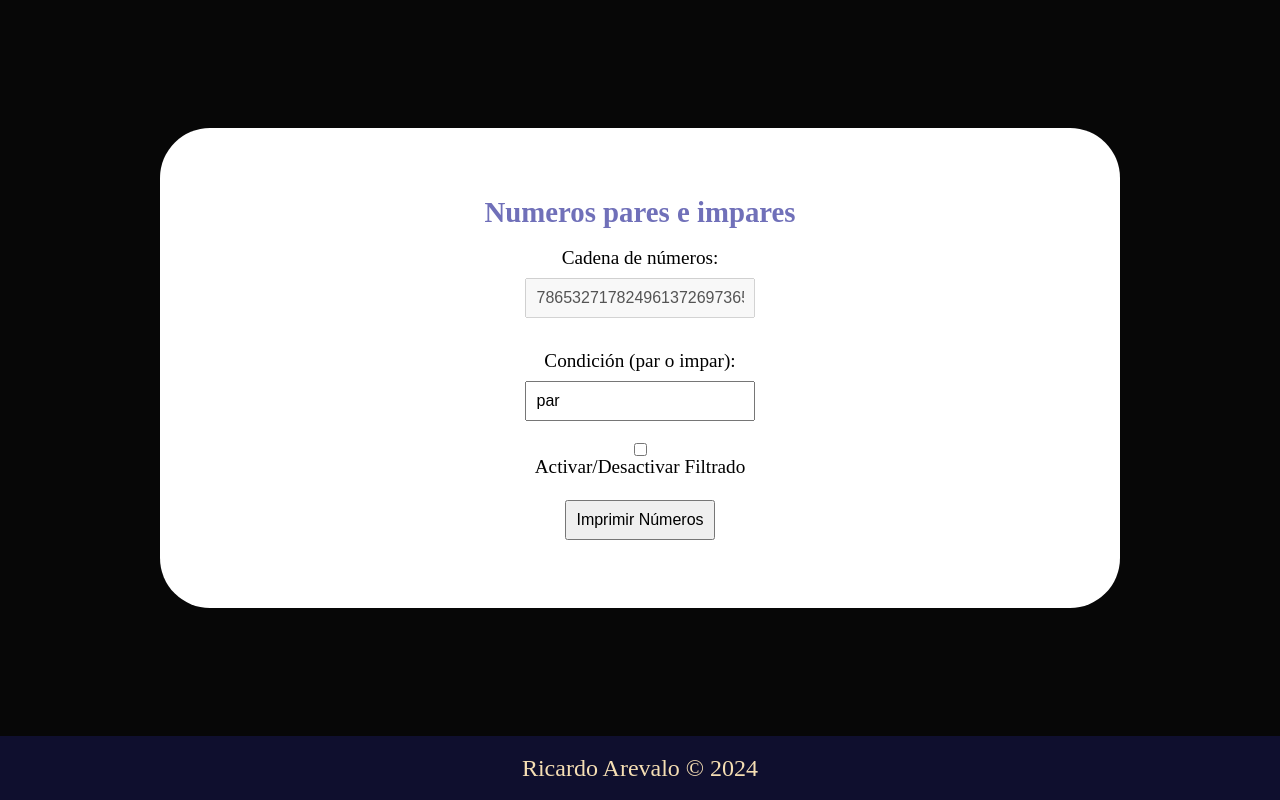
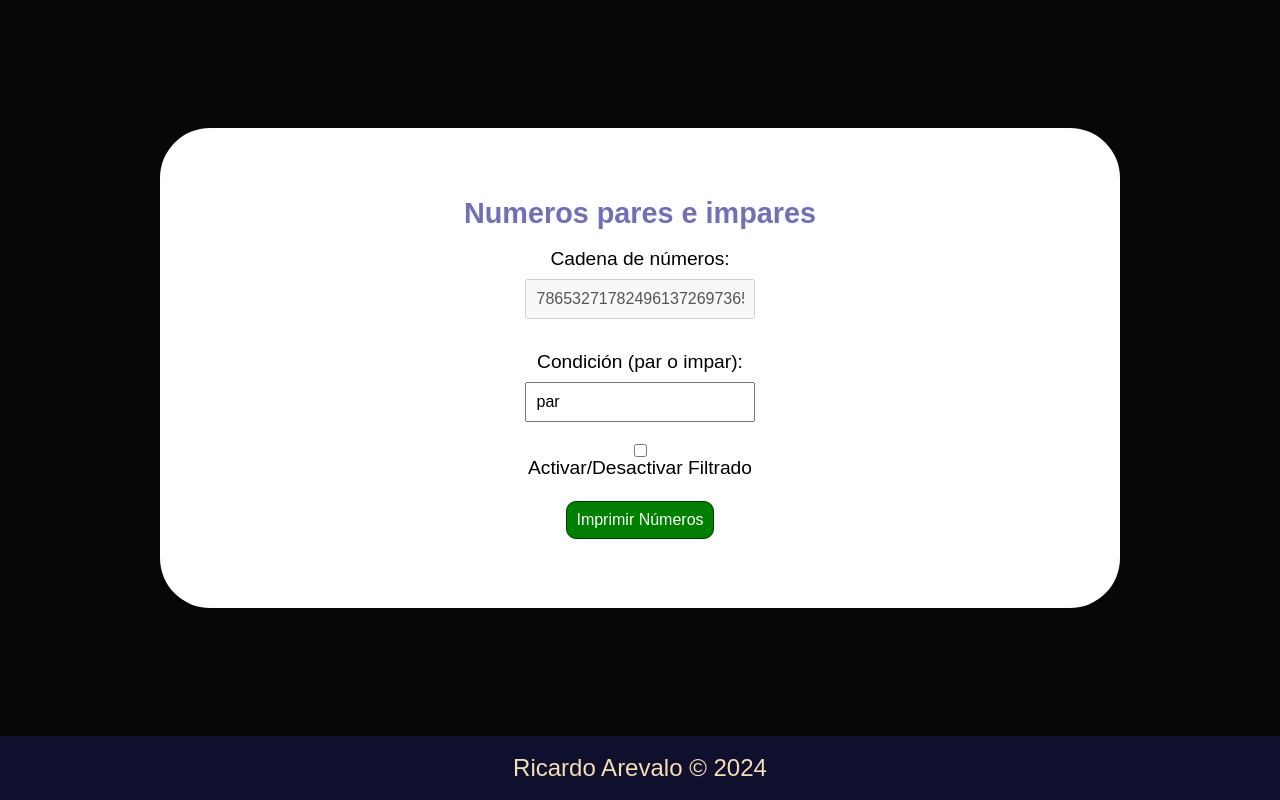
Before and after one commit to RicardoArevaloB/Analizadora-de-cadena-de-numeros, a plain HTML site: page index.html in a window 1280 px wide. Drawn offline with Linux system fonts and the light colour scheme.

Commit message:
style: :lipstick: Estylos de las letras

```diff
--- a/style.css
+++ b/style.css
@@ -2,6 +2,10 @@
     margin: 0;
     padding: 0;
     box-sizing: border-box;
+}
+
+body{
+    font-family: sans-serif;
 }
 
 section{
@@ -52,6 +56,14 @@ button{
     margin: 1%;
 }
 
+button{
+    color: white;
+    background-color: green;
+    border: solid 1px rgb(2, 58, 2);
+    cursor: pointer;
+    border-radius: 10px;
+}
+
 footer{
     background-color: rgb(15, 15, 46);
     height: 8vh;
```
